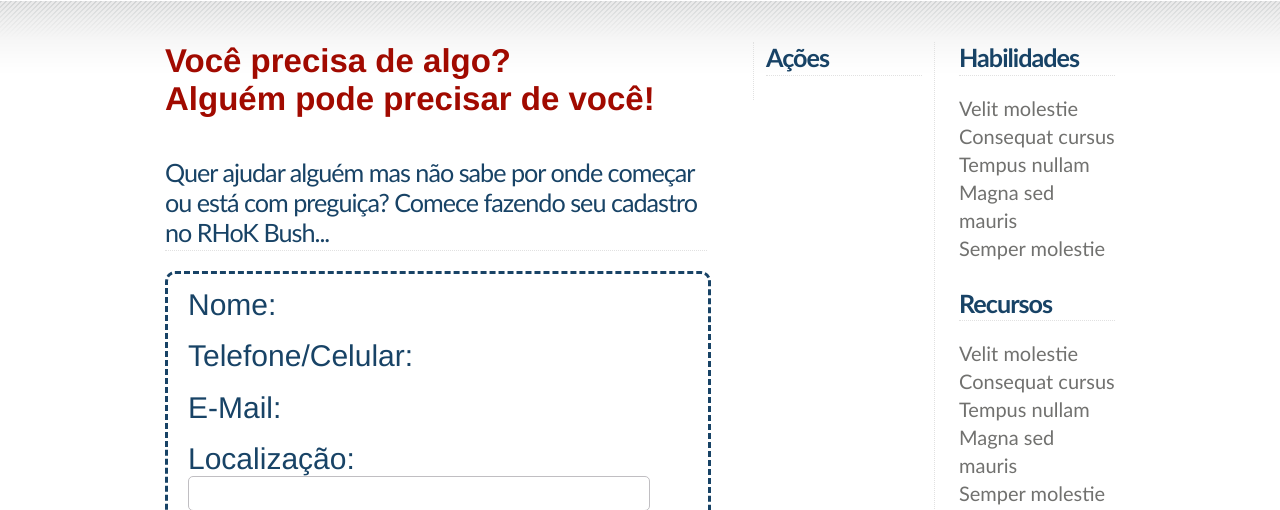
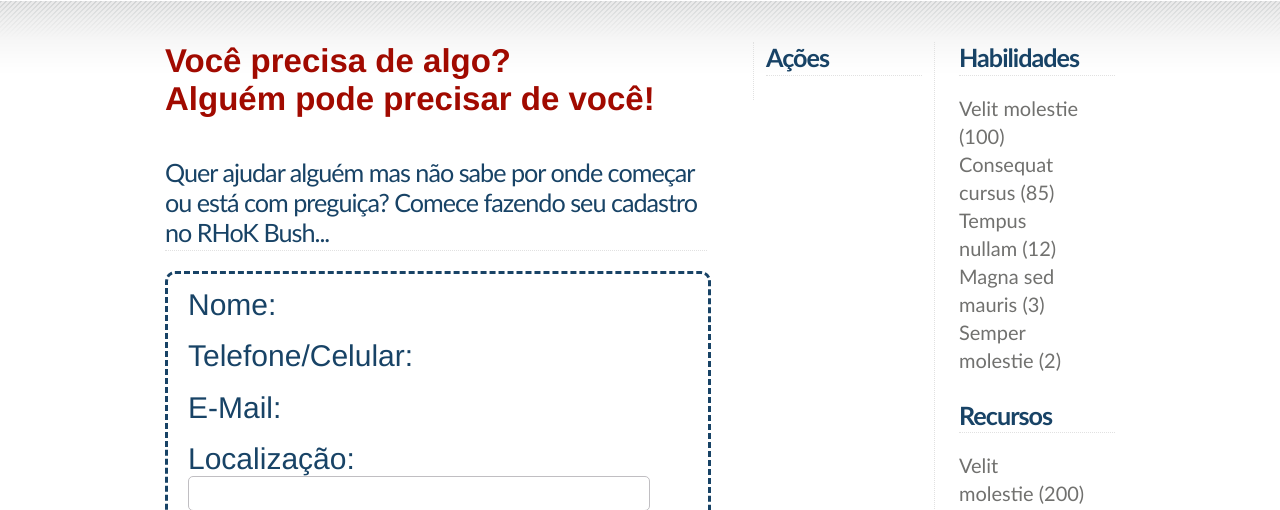
Before and after one commit to bgola/rhok-bush-appengine, a Python web app: template app/templates/index.html in a window 1280 px wide. Shown: the part 122-632 px from the top of the page. Run offline with Jinja, Linux system fonts and the light colour scheme; the template is opened without the code that fills it, so the values that code supplies are empty; some libraries are stand-ins or nearby versions.

Commit message:
adicionando uma contagem junto do total de skills

```diff
--- a/app/templates/index.html
+++ b/app/templates/index.html
@@ -103,20 +103,20 @@
 
                         <h3><span>Habilidades</span></h3>
                         <ul class="links">
-                        <li class="first"><a href="#">Velit molestie</a></li>
-                        <li><a href="#">Consequat cursus</a></li>
-                        <li><a href="#">Tempus nullam</a></li>
-                        <li><a href="#">Magna sed mauris</a></li>
-                        <li><a href="#">Semper molestie</a></li>
+                        <li class="first"><a href="#">Velit molestie (100)</a></li>
+                        <li><a href="#">Consequat cursus&nbsp;(85)</a></li>
+                        <li><a href="#">Tempus nullam&nbsp;(12)</a></li>
+                        <li><a href="#">Magna sed mauris&nbsp;(3)</a></li>
+                        <li><a href="#">Semper molestie&nbsp;(2)</a></li>
                         </ul>
 
                         <h3><span>Recursos</span></h3>
                         <ul class="links">
-                        <li class="first"><a href="#">Velit molestie</a></li>
-                        <li><a href="#">Consequat cursus</a></li>
-                        <li><a href="#">Tempus nullam</a></li>
-                        <li><a href="#">Magna sed mauris</a></li>
-                        <li><a href="#">Semper molestie</a></li>
+                        <li class="first"><a href="#">Velit molestie&nbsp;(200)</a></li>
+                        <li><a href="#">Consequat cursus&nbsp;(100)</a></li>
+                        <li><a href="#">Tempus nullam&nbsp;(89)</a></li>
+                        <li><a href="#">Magna sed mauris&nbsp;(10)</a></li>
+                        <li><a href="#">Semper molestie&nbsp;(1)</a></li>
                         </ul>
                     </div>
 
```
Also changed, not shown: app/volunteers/handlers.py (line endings or trailing spaces).
